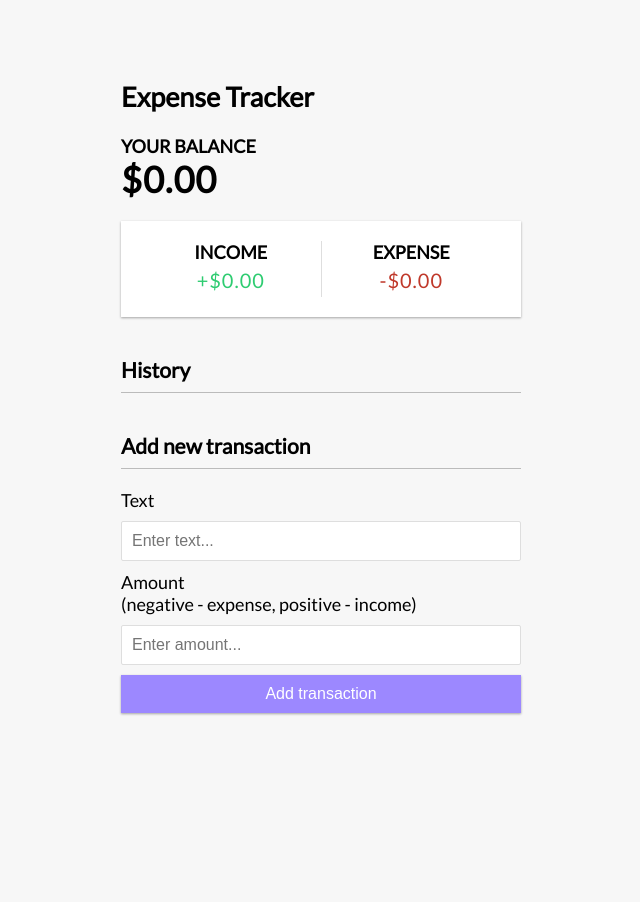
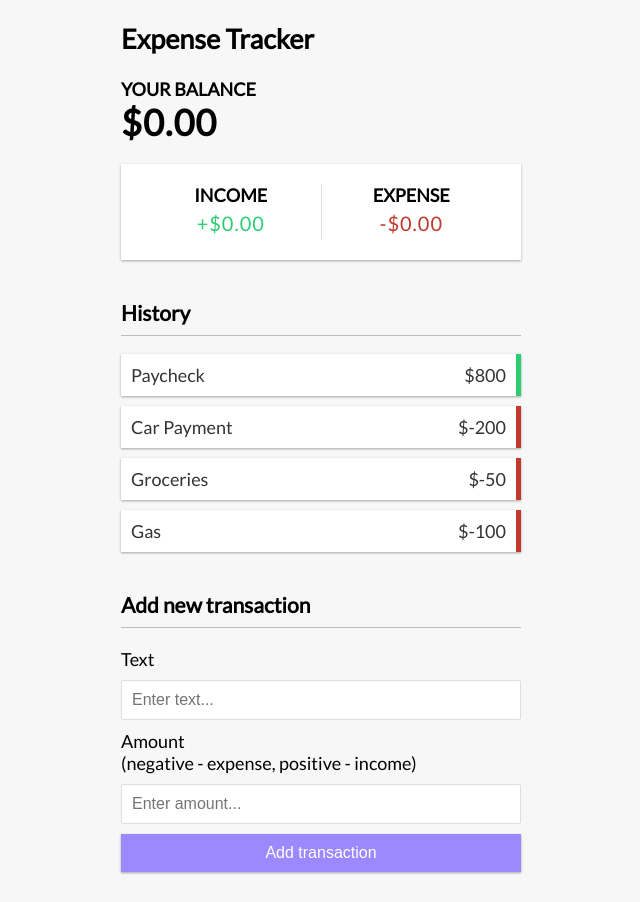
Before and after one commit to titohajili/VueApp, a Vue app in the folder tito/: page / in a window 1280 px wide. Shown: the whole page, without its empty margins (319-959 px from the left). Before the commit the page ends 800 px from the top, so only its background shows below. Built offline with nearby package versions, Linux system fonts and the light colour scheme.

Commit message:
balanca componenet

```diff
--- a/tito/src/App.vue
+++ b/tito/src/App.vue
@@ -2,8 +2,8 @@
 
   <Headers/>
   <Balance/>
-  <income-expenses/>
-  <TransactionList/>
+  <IncomeExpenses/>
+  <TransactionList :transactions="transactions" />
   <AddTransaction/>
 
 <div class="container">
@@ -20,7 +20,7 @@ import IncomeExpenses from '@/components/IncomeExpenses.vue';
 import TransactionList from '@/components/TransactionList.vue'
 import AddTransaction from '@/components/AddTransaction.vue'
 
-import { ref } from 'vue';
+import { ref, computed } from 'vue';
 
 const transactions = ref([
     { id: 1, text: 'Paycheck', amount: 800 },
--- a/tito/src/components/TransactionList.vue
+++ b/tito/src/components/TransactionList.vue
@@ -16,3 +16,14 @@
       </ul>
 
 </template>
+
+<script setup>
+  import { defineProps } from 'vue';
+
+  const props = defineProps({
+    transactions: {
+      type: Array,
+      required: true,
+    }
+  });
+</script>
```
